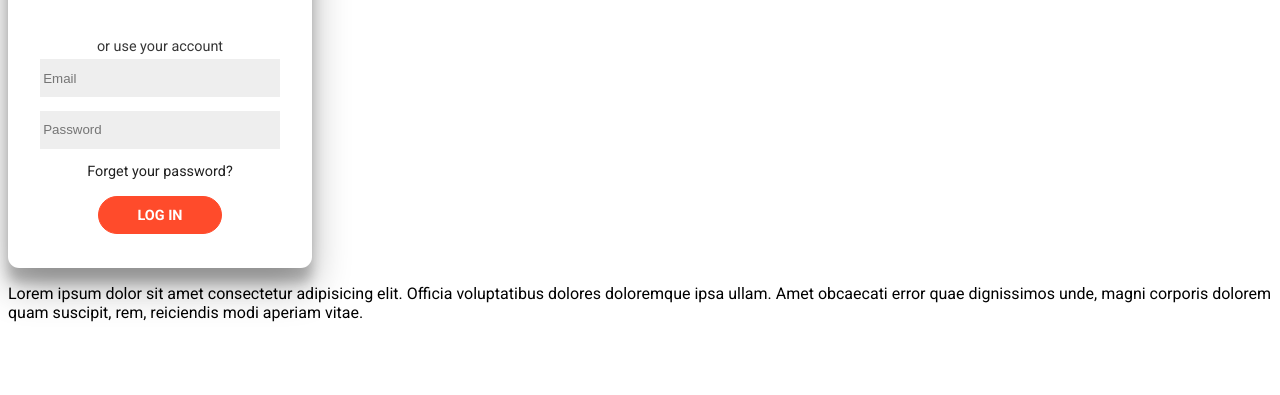
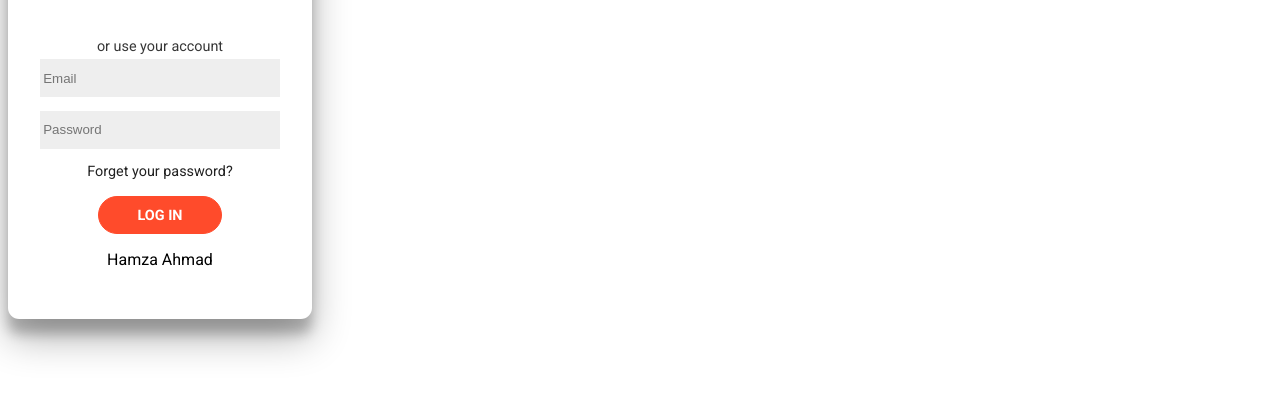
Before and after one commit to alishbannoor2/Web-Development, a plain HTML site: page index.html in a window 1280 px wide. Shown: the part 207-602 px from the top of the page. Drawn offline with Linux system fonts and the light colour scheme.

Commit message:
name added

```diff
--- a/index.html
+++ b/index.html
@@ -22,7 +22,7 @@
 			<a href="#" class="btn btn-forget">Forget your password?</a>
 			<a href="#" type="submit" class="btn btn-primary">log in</a>
 		</form>
+		<p>Hamza Ahmad</p>
 	</div>
-	<p>Lorem ipsum dolor sit amet consectetur adipisicing elit. Officia voluptatibus dolores doloremque ipsa ullam. Amet obcaecati error quae dignissimos unde, magni corporis dolorem quam suscipit, rem, reiciendis modi aperiam vitae.</p>
 </body>
 </html>
```
